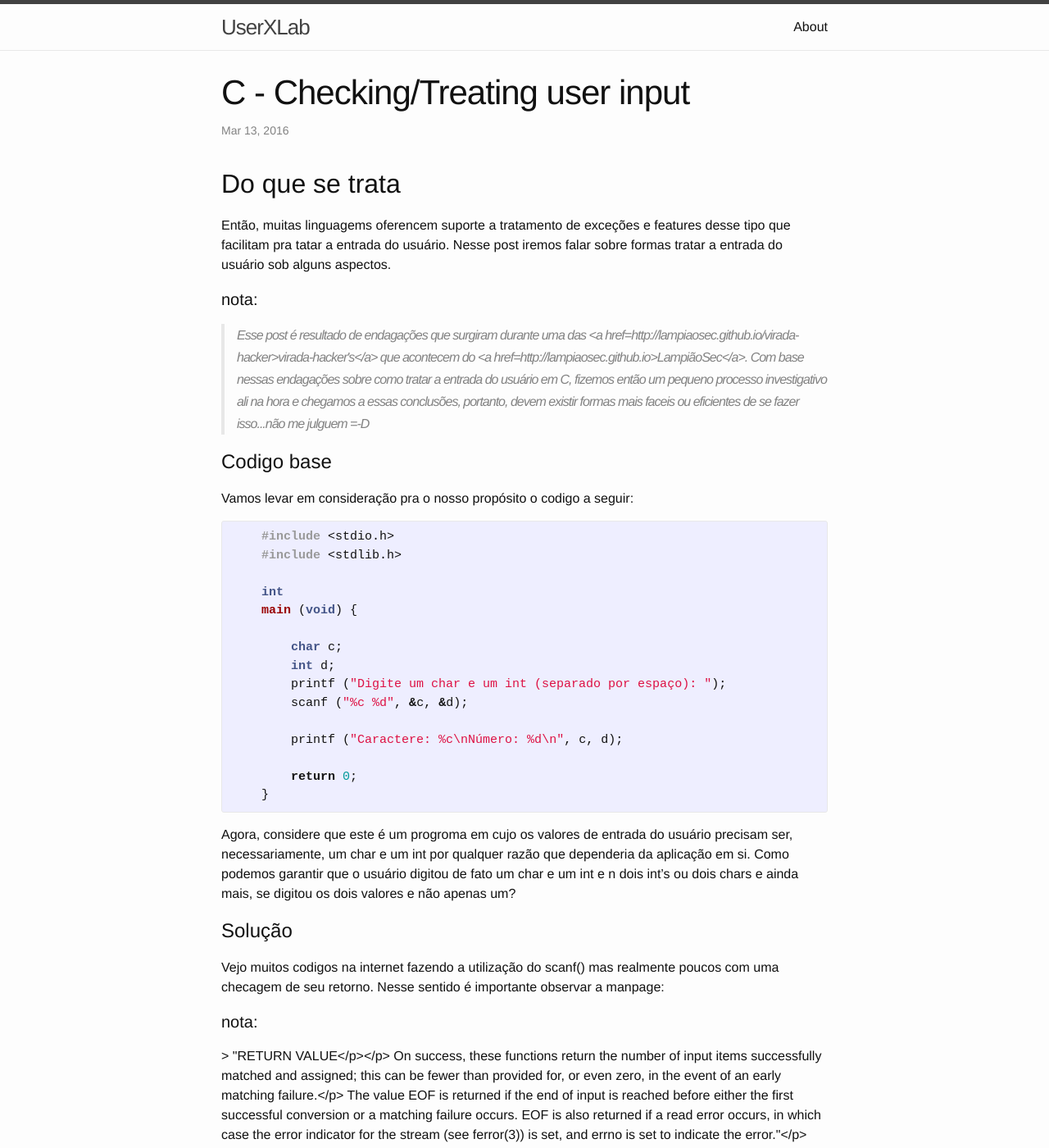
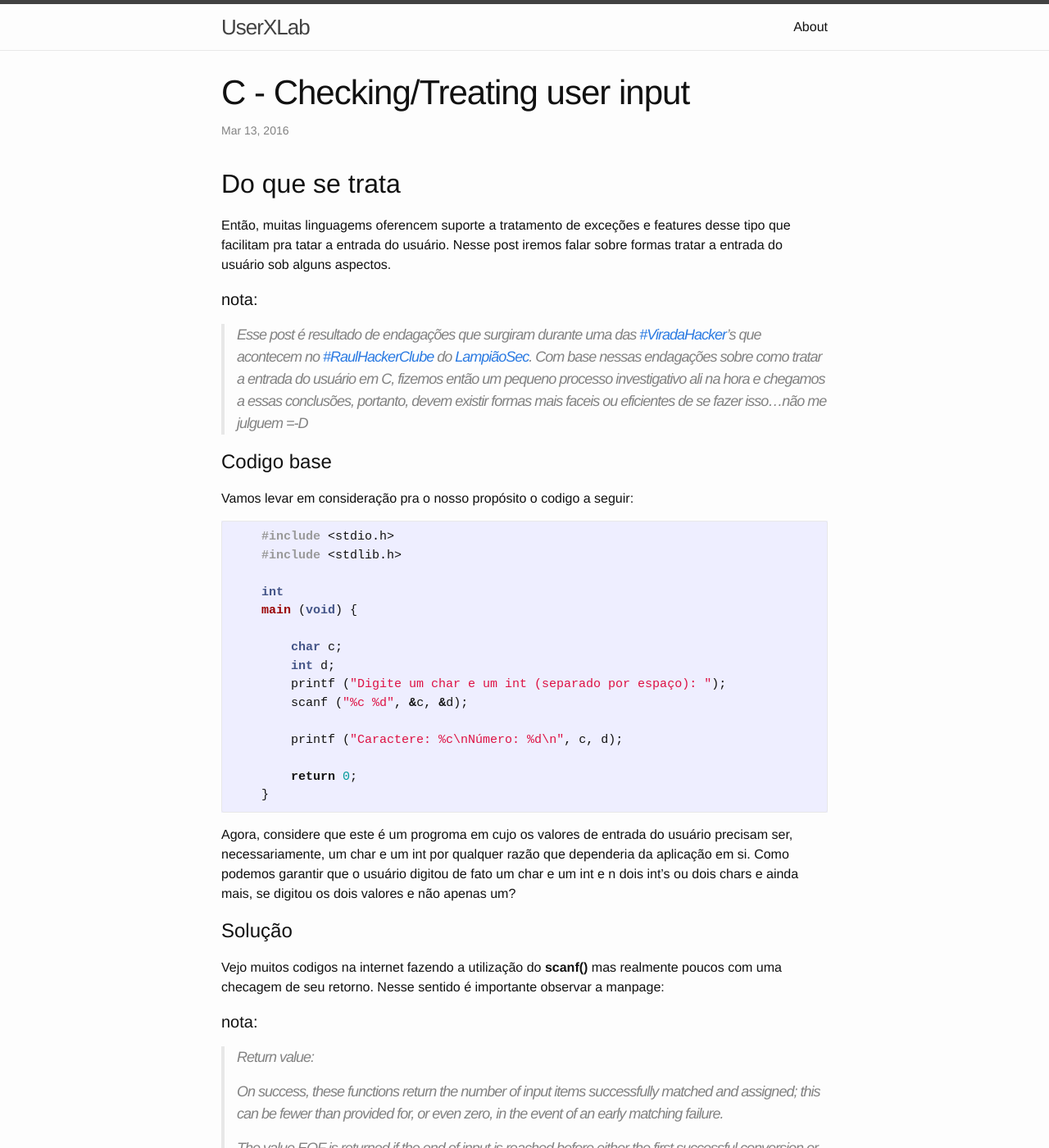
Before and after one commit to UserXGnu/userxgnu.github.io, a Jekyll site: the page built from _posts/2016-03-13-type_checking.md, in a window 1280 px wide and 1400 px high. Shown: the whole window at 82% size. Built offline with Jekyll 4.4.1, drawn with Linux system fonts in a browser that asks for light colours; Markdown is read by kramdown in place of the engine named in the settings; some of the changed text lies outside the part shown.

Commit message:
Fixing issues

```diff
--- a/_config.yml
+++ b/_config.yml
@@ -13,13 +13,13 @@ email: user_x@riseup.net
 #  Write an awesome description for your new site here. You can edit this
 #  line in _config.yml. It will appear in your document head meta (for
 #  Google search results) and in your feed.xml site description.
-gpgfingerprint: "BB2F 998E 0D8F A58B 2257  BAAC CBF5 FA7E C726 88A5"
+gpgfingerprint: "9075 FD7F CA78 4C3F B1C1  2D9E D75A FD21 D99E 2316"
 baseurl: "" # the subpath of your site, e.g. /blog
 url: "http://userxgnu.github.io" # the base hostname & protocol for your site
 github_username:  UserXGnu
 
 # Build settings
-#markdown: kramdown
-markdown: redcarpet
+markdown: kramdown
+#markdown: redcarpet
 
 permalink: /:title
--- a/_posts/2016-03-13-type_checking.md
+++ b/_posts/2016-03-13-type_checking.md
@@ -14,18 +14,22 @@ que facilitam pra tatar a entrada do usuário. Nesse post iremos falar sobre for
 a entrada do usuário sob alguns aspectos.
 
 #### nota:
-> <font size=3>Esse post é resultado de endagações que surgiram durante uma das
-<a href=http://lampiaosec.github.io/virada-hacker>virada-hacker's</a> que acontecem
-do <a href=http://lampiaosec.github.io>LampiãoSec</a>. Com base nessas endagações sobre
-como tratar a entrada do usuário em C, fizemos então um pequeno processo investigativo
-ali na hora e chegamos a essas conclusões, portanto, devem existir formas mais faceis ou
-eficientes de se fazer isso...não me julguem =-D </font>
+> Esse post é resultado de endagações que surgiram durante uma das
+> [#ViradaHacker]'s que acontecem no [#RaulHackerClube]  do [LampiãoSec].
+> Com base nessas endagações sobre como tratar a entrada do usuário em C,
+> fizemos então um pequeno processo investigativo ali na hora e chegamos
+> a essas conclusões, portanto, devem existir formas mais faceis ou
+> eficientes de se fazer isso...não me julguem =-D
+
+[#ViradaHacker]: http://lampiaosec.github.io/virada-hacker
+[#RaulHackerClube]: http://raulhc.cc
+[LampiãoSec]: http://lampiaosec.github.io/
 
 # Codigo base
 
 Vamos levar em consideração pra o nosso propósito o codigo a seguir:
 
-{% highlight C %}
+~~~ c
     #include <stdio.h>
     #include <stdlib.h>
 
@@ -41,7 +45,7 @@ Vamos levar em consideração pra o nosso propósito o codigo a seguir:
 
         return 0;
     }
-{% endhighlight %}
+~~~
 
 Agora, considere que este é um progroma em cujo os valores de entrada do usuário precisam
 ser, necessariamente, um char e um int por qualquer razão que dependeria da aplicação em si.
@@ -50,25 +54,26 @@ e ainda mais, se digitou os dois valores e não apenas um?
 
 # Solução
 
-Vejo muitos codigos na internet fazendo a utilização do scanf() mas realmente poucos com
+Vejo muitos codigos na internet fazendo a utilização do **scanf()** mas realmente poucos com
 uma checagem de seu retorno. Nesse sentido é importante observar a manpage:
 
 #### nota:
-<font size=3>
+
+> Return value:
 >
-"RETURN VALUE</p></p>
-       On  success, these functions return the number of input items successfully
-       matched and assigned; this can be fewer than provided for, or even zero, in the
-       event of an early matching failure.</p>
-       The value EOF is returned if the end of input is reached before either the
-       first successful conversion or a matching failure occurs. EOF is also
-       returned if a read error occurs, in which case the error indicator for the
-       stream (see ferror(3)) is set, and errno is set to indicate the error."</p>
-</font>
+>   On  success, these functions return the number of input items successfully
+>   matched and assigned; this can be fewer than provided for, or even zero, in the
+>   event of an early matching failure.
+>
+>   The value EOF is returned if the end of input is reached before either the
+>   first successful conversion or a matching failure occurs. EOF is also
+>   returned if a read error occurs, in which case the error indicator for the
+>   stream (see ferror(3)) is set, and errno is set to indicate the error."
+
 
 Então podemos solucionar parte do problema alterando o codigo pra ficar mais ou menos assim:
 
-{% highlight C %}
+~~~ c
     #include <stdio.h>
     #include <stdlib.h>
 
@@ -87,7 +92,7 @@ Então podemos solucionar parte do problema alterando o codigo pra ficar mais ou
 
         return 0;
     }
-{% endhighlight %}
+~~~
 
 Então, assim verificamos se a quantidade correta de valores foi passada pelo usuário.
 
@@ -99,7 +104,7 @@ da função atoi()
 
 #### protótipo:
 
-{% highlight C %}
+~~~ c
 #include <stdlib.h>
 
        int atoi(const char *nptr);
@@ -109,7 +114,7 @@ da função atoi()
         * of the string pointed to  by  nptr  to  int.
        /*
 
-{% endhighlight %}
+~~~
 
 Para solucionar esse problema então, podemos tentar converter cada valor de entrada pra
 inteiro, utilizando essa função, caso ela retorne um valor inteiro valido, então o usuário
@@ -117,9 +122,9 @@ digitou um número e não um char, mas caso ela retorne zero, de erro, então sa
 usuário entrou com um caracetere válido. O mesmo serve para o inteiro utilizando a função
 itoa (), que faz o inverso, converte um inteiro uma string. Vejamos como ficaria:
 
-{% highlight C%}
-    #include <stdio.h>
-    #include <stdlib.h>
+~~~ c
+#include <stdio.h>
+#include <stdlib.h>
 
     int
     main (void) {
@@ -138,11 +143,9 @@ itoa (), que faz o inverso, converte um inteiro uma string. Vejamos como ficaria
         }
 
         printf ("Caractere: %c\nNúmero: %d\n", c, d);
-
         return 0;
     }
-
-{% endhighlight %}
+~~~
 
 Caso scanf () retorne um numero diferente da quantidade de parametros, o usuário não passou
 um int como segundo parametro, pois um char pode receber um inteiro <= 127 e nesse caso, o scanf
```
Also changed, not shown: _posts/2015-11-02-malloc_vs_alloc.md (+15 -16 lines), about.md (+6 -3 lines), 6 other files.
